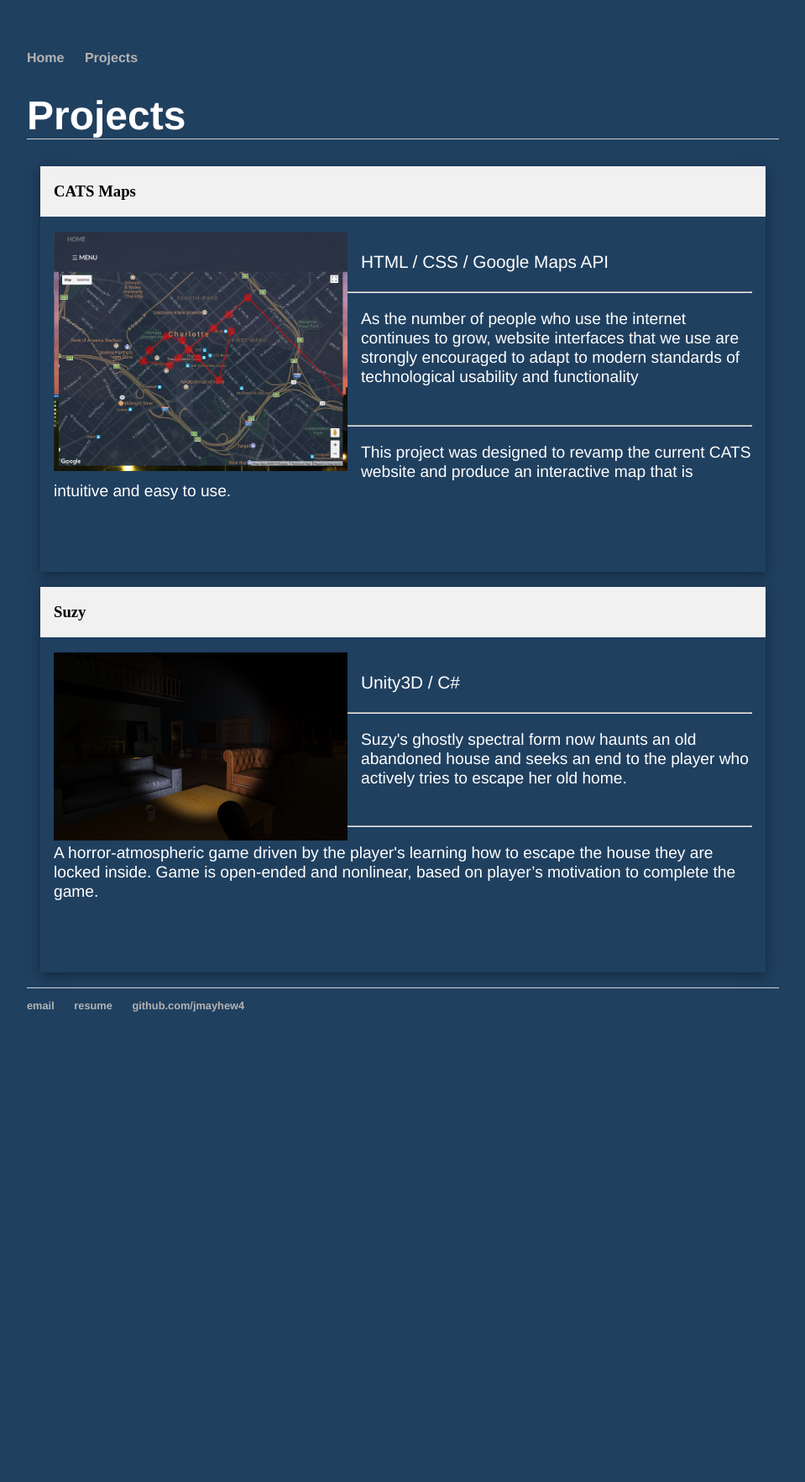
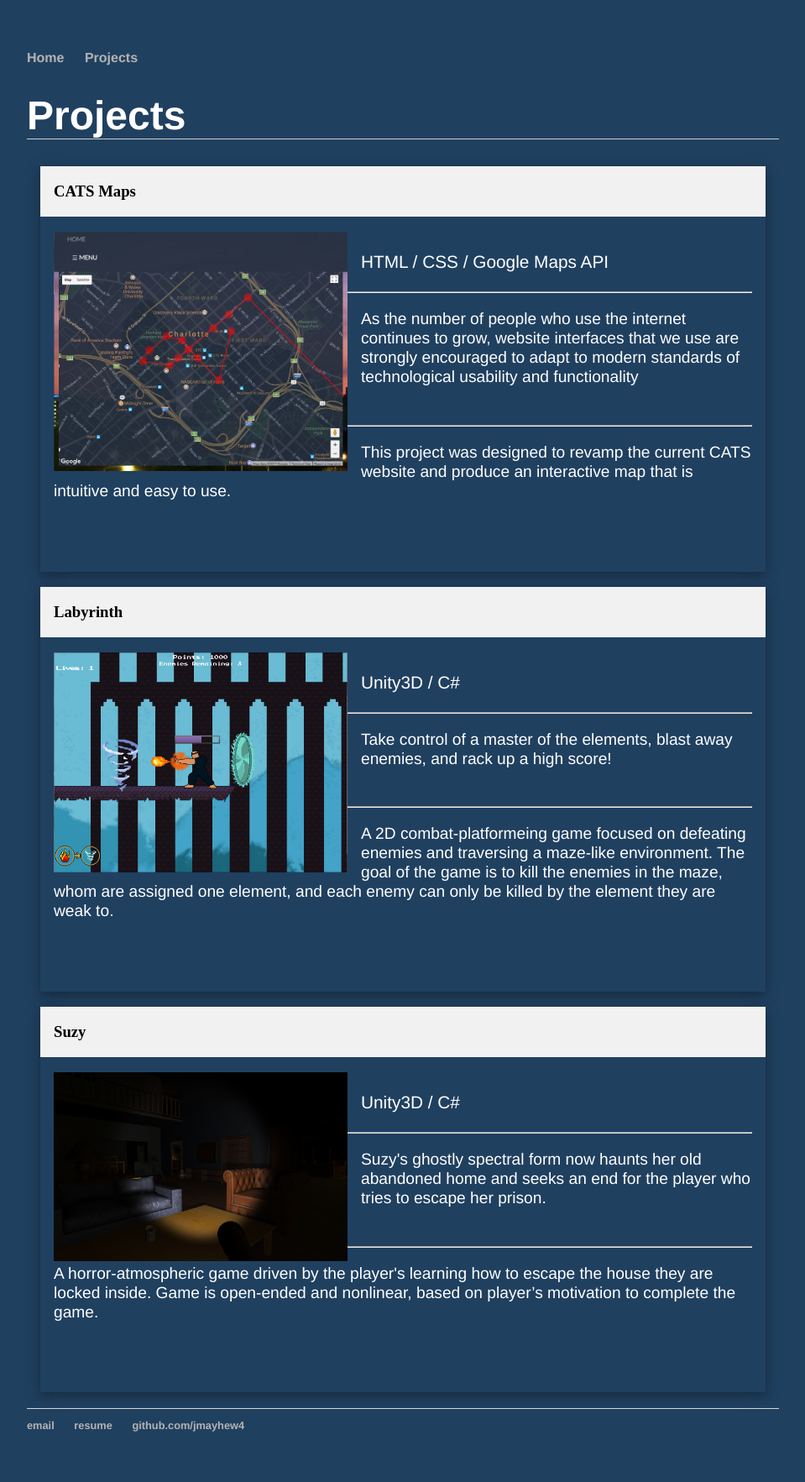
Before and after one commit to jmayhew4/jmayhew4.github.io, a Jekyll site: the page built from extras/index.html, in a window 1280 px wide. Shown: the whole page at 84% size, without its empty margins (160-1119 px from the left). Built offline with Jekyll 4.4.1, drawn with Linux system fonts in a browser that asks for light colours; before the commit the page ends 1265 px from its top, so only the background shows below that.

Commit message:
Update index.html

```diff
--- a/extras/index.html
+++ b/extras/index.html
@@ -23,6 +23,23 @@ title: Extras
   </div>
 </div>
 <br>
+ <div class="w3-container">
+  <div class="w3-card-4" style="width:100%">
+    <header class="w3-container w3-light-grey">
+      <h3>Labyrinth</h3>
+    </header>
+    <div class="w3-container">
+    <br>
+      <img src="../photos/labyrinth.png" alt="Avatar" class="w3-left w3-square w3-margin-right" style="width:350px">
+      <pre>Unity3D / C#</pre>
+      <hr>
+      <p>Take control of a master of the elements, blast away enemies, and rack up a high score!</p><br>
+      <hr>
+      <p>A 2D combat-platformeing game focused on defeating enemies and traversing a maze-like environment. The goal of the game is to kill the enemies in the maze, whom are assigned one element, and each enemy can only be killed by the element they are weak to.<p>
+    </div>
+  </div>
+</div>
+<br>
 <div class="w3-container">
   <div class="w3-card-4" style="width:100%">
     <header class="w3-container w3-light-grey">
@@ -30,14 +47,16 @@ title: Extras
     </header>
     <div class="w3-container">
     <br>
-      <img src="../photos/suzy.png" alt="Avatar" class="w3-left w3-square w3-margin-right" style="width:350px">
+      <img src="../photos/suzy.PNG" alt="Avatar" class="w3-left w3-square w3-margin-right" style="width:350px">
       <pre>Unity3D / C#</pre>
       <hr>
-      <p>Suzy's ghostly spectral form now haunts an old abandoned house and seeks an end to the player who actively tries to escape her old home.</p><br>
+      <p>Suzy's ghostly spectral form now haunts her old abandoned home and seeks an end for the player who tries to escape her prison.</p><br>
       <hr>
       <p>A horror-atmospheric game driven by the player's learning how to escape the house they are locked inside. Game is open-ended and nonlinear, based on player’s motivation to complete the game.<p>
     </div>
   </div>
 </div>
 <br>
+
+
 </div>
```
